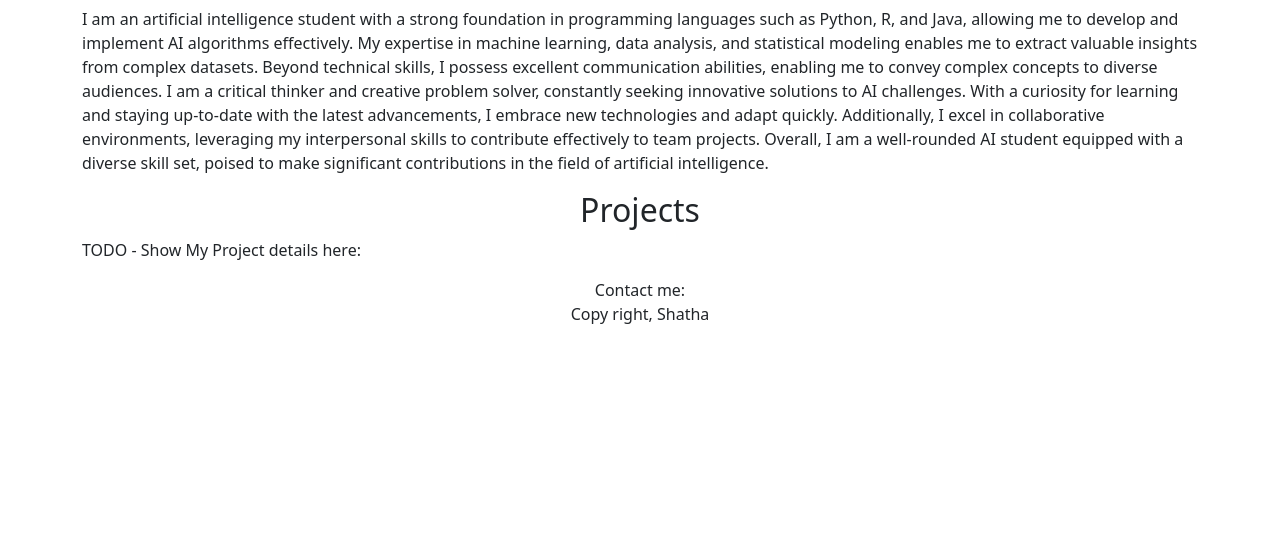
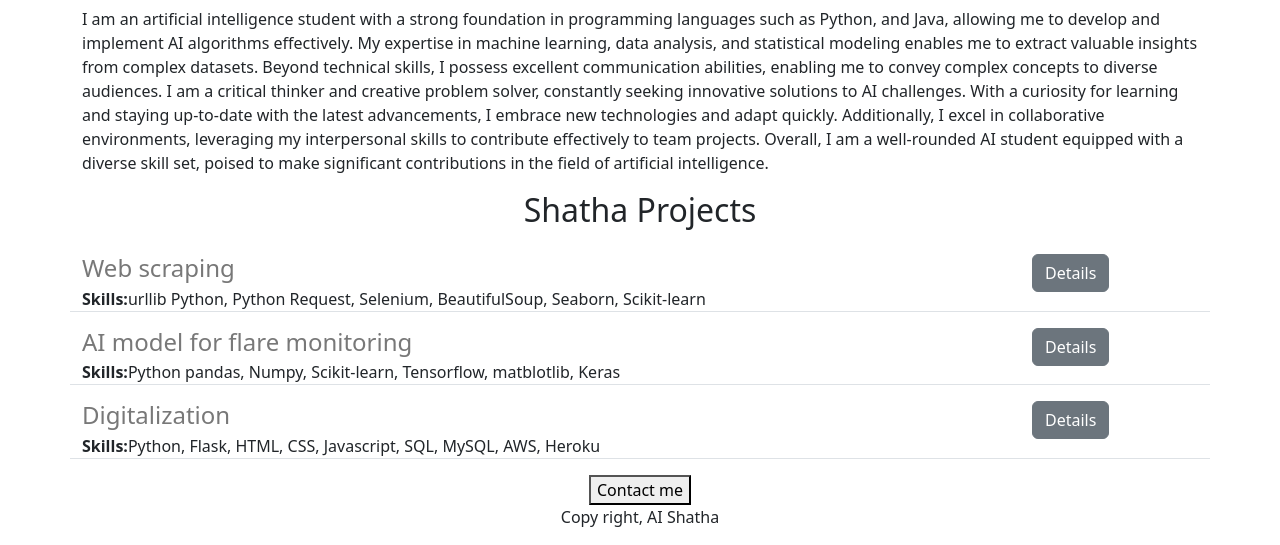
Before and after one commit to ShathAI1/Shatha-protfolio, a Flask app: page / in a window 1280 px wide. Shown: the part 455-1000 px from the top of the page. Before the commit the page ends 779 px from the top, so only its background shows below. Run offline with Flask 3, Linux system fonts and the light colour scheme.

Commit message:
Use dictionary to add data in website

```diff
--- a/app.py
+++ b/app.py
@@ -1,11 +1,27 @@
 from flask import Flask, render_template
 
 app = Flask(__name__)
+projects = [{
+    'id':1,
+    'project':'Web scraping',
+    'skills':'urllib Python, Python Request, Selenium, BeautifulSoup, Seaborn, Scikit-learn'
+},
+{
+    'id':2,
+    'project':'AI model for flare monitoring',
+    'skills':'Python pandas, Numpy, Scikit-learn, Tensorflow, matblotlib, Keras'
+},
+{
+    'id':3,
+    'project':'Digitalization',
+    'skills':'Python, Flask, HTML, CSS, Javascript, SQL, MySQL, AWS, Heroku'
+}]
 
 
 @app.route("/")
 def hello_world():
-  return render_template('home.html')
+  return render_template('home.html', myskills=projects,
+                         myname = 'Shatha')
 
 
 if __name__ == "__main__":
--- a/templates/home.html
+++ b/templates/home.html
@@ -3,7 +3,7 @@
   <head>
     <meta charset="utf-8">
     <meta name="viewport" content="width=device-width, initial-scale=1">
-    <title>Shatha Project</title>
+    <title>{{myname}} Project</title>
     <link href="https://cdn.jsdelivr.net/npm/bootstrap@5.3.3/dist/css/bootstrap.min.css" rel="stylesheet" integrity="sha384-QWTKZyjpPEjISv5WaRU9OFeRpok6YctnYmDr5pNlyT2bRjXh0JMhjY6hW+ALEwIH" crossorigin="anonymous">
     </head>
     <style>
@@ -17,16 +17,20 @@
   </head>
 <body>
   <div class="container">
-  <h1 class="text-center" >Shatha Project 2024</h1>
-  <img id= "banner" src= "https://732970df-9141-4758-9142-afbe9e2c97a2-00-duzom3cb9kxl.pike.replit.dev/static/banner.png" height="320">
+  <h1 class="text-center" >{{myname}} Project 2024</h1>
+  <img id= "banner" src= "https://732970df-9141-4758-9142-afbe9e2c97a2-00-duzom3cb9kxl.pike.replit.dev/static/banner.jpg" height="320">
 
   <h2 class="text-center" > About me</h2>
-  <p>I am an artificial intelligence student with a strong foundation in programming languages such as Python, R, and Java, allowing me to develop and implement AI algorithms effectively. My expertise in machine learning, data analysis, and statistical modeling enables me to extract valuable insights from complex datasets. Beyond technical skills, I possess excellent communication abilities, enabling me to convey complex concepts to diverse audiences. I am a critical thinker and creative problem solver, constantly seeking innovative solutions to AI challenges. With a curiosity for learning and staying up-to-date with the latest advancements, I embrace new technologies and adapt quickly. Additionally, I excel in collaborative environments, leveraging my interpersonal skills to contribute effectively to team projects. Overall, I am a well-rounded AI student equipped with a diverse skill set, poised to make significant contributions in the field of artificial intelligence.</p>
-  <h2 class="text-center" >Projects</h2>
-  <p>TODO - Show My Project details here:</p>
+  <p>I am an artificial intelligence student with a strong foundation in programming languages such as Python, and Java, allowing me to develop and implement AI algorithms effectively. My expertise in machine learning, data analysis, and statistical modeling enables me to extract valuable insights from complex datasets. Beyond technical skills, I possess excellent communication abilities, enabling me to convey complex concepts to diverse audiences. I am a critical thinker and creative problem solver, constantly seeking innovative solutions to AI challenges. With a curiosity for learning and staying up-to-date with the latest advancements, I embrace new technologies and adapt quickly. Additionally, I excel in collaborative environments, leveraging my interpersonal skills to contribute effectively to team projects. Overall, I am a well-rounded AI student equipped with a diverse skill set, poised to make significant contributions in the field of artificial intelligence.</p>
+  <h2 class="text-center mt-2 mb-4" >{{myname}} Projects</h2>
+    <div>
+        {% for item in myskills %}
+        {% include 'myProjects.html' %}
+        {% endfor %}
+    </div>
   <div class="text-center">
-  <bottom> Contact me: </bottom>
-  <p> Copy right, Shatha</p>
+  <button> Contact me </button>
+  <p> Copy right, AI {{myname}}</p>
 </div>
   </div>
 </body>
--- /dev/null
+++ b/templates/myProjects.html
@@ -0,0 +1,10 @@
+<div class="border-bottom row" style = "margin-bottom: 16px; padding_bottom: 8px;">
+  <div class="col-10">
+    <h4 style ="color:rgb(120,120,120); margin-bottom: 4px;">
+      {{ item ['project'] }}</h4>
+    <div><b> Skills:</b>{{ item ['skills'] }}</div>
+  </div>
+  <div class ="col-2">
+  <button type="button" class="btn btn-secondary">Details</button>
+  </div>
+</div>
```
